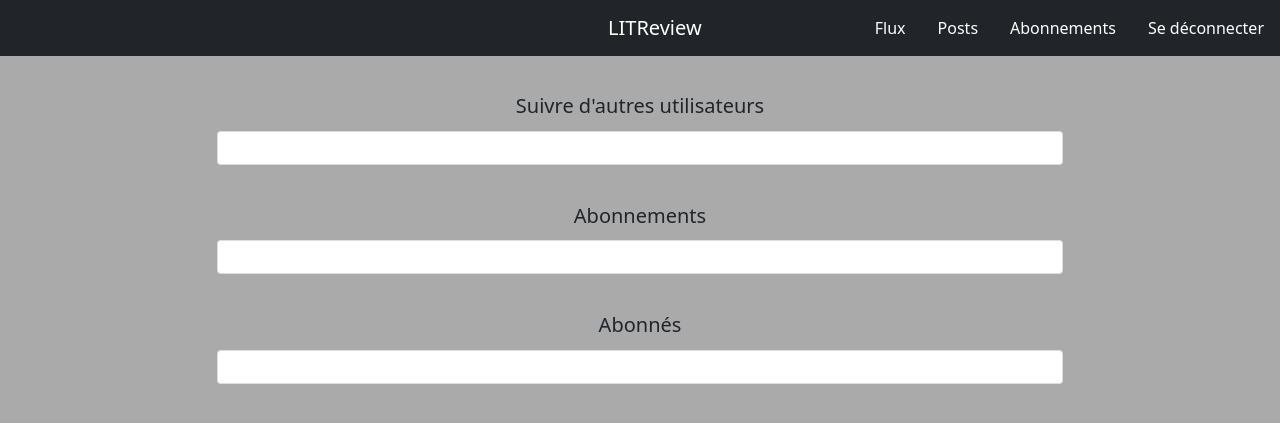
After one commit to ChevallierQ/P9_LITReview, a Django app: page /subscription/ in a window 1280 px wide. The commit adds this page. Shown: the top 423 px of the page. Run offline with Django 3.2, Linux system fonts and the light colour scheme; the visitor is signed in with stand-in values (Sample User, id 1).

Commit message:
Third commit, add/update: reviews, tickets and subscriptions templates.

```diff
--- a/LITReview/urls.py
+++ b/LITReview/urls.py
@@ -13,7 +13,8 @@ urlpatterns = [
     path('logout/', authentification.views.logout_page, name='logout'),
     path('flux/', litreview_app.views.home, name='flux'),
     path('ticket/', litreview_app.views.ticket, name='ticket'),
-    path('review_without_ticket/', litreview_app.views.review_without_ticket, name='review_without_ticket')
+    path('review_without_ticket/', litreview_app.views.review_without_ticket, name='review_without_ticket'),
+    path('subscription/', litreview_app.views.subscription, name='subscription'),
 ]
 
 if settings.DEBUG:
--- /dev/null
+++ b/litreview_app/templates/subscription/subscription.html
@@ -0,0 +1,43 @@
+{% extends "base.html" %}
+{% load static %}
+
+{% block title %}
+    LITReview - Subscription
+{% endblock title %}
+
+{% block styles %}
+    <link rel="stylesheet" type="text/css" href="{% static 'css/subscription.css' %}">
+{% endblock styles %}
+
+{% block content %}
+    <h5>Suivre d'autres utilisateurs</h5>
+    <div class="row flux">
+        <div class="col-8">
+            <div class="card">
+                <div class="card-body">
+
+                </div>
+             </div>
+        </div>
+    </div>
+    <h5>Abonnements</h5>
+    <div class="row flux">
+        <div class="col-8">
+            <div class="card">
+                <div class="card-body">
+
+                </div>
+             </div>
+        </div>
+    </div>
+    <h5>Abonnés</h5>
+    <div class="row flux">
+        <div class="col-8">
+            <div class="card">
+                <div class="card-body">
+
+                </div>
+             </div>
+        </div>
+    </div>
+{% endblock content %}
--- a/litreview_app/views.py
+++ b/litreview_app/views.py
@@ -6,9 +6,10 @@ from . import models
 from . import forms
 
 
+
 @login_required
-def home(request):
-    return render(request, 'flux/flux.html')
+def subscription(request):
+    return render(request, 'subscription/subscription.html')
 
 
 @login_required
@@ -44,3 +45,9 @@ def review_without_ticket(request):
         'review_without_ticket_form': review_without_ticket_form
     }
     return render(request, 'review/review_without_ticket.html', context=context)
+
+
+@login_required
+def home(request):
+    tickets = models.Ticket.objects.all()
+    return render(request, 'flux/flux.html', context={'tickets': tickets})
--- a/static/css/root.css
+++ b/static/css/root.css
@@ -70,3 +70,9 @@ a:hover
 {
     color: #ffffff;
 }
+
+h5
+{
+    text-align: center;
+    margin-top: 3%;
+}
--- a/static/css/ticket.css
+++ /dev/null
@@ -1,4 +0,0 @@
-h5
-{
-    text-align: center;
-}
--- a/templates/base.html
+++ b/templates/base.html
@@ -11,17 +11,17 @@
     <link rel="stylesheet" type="text/css" href="{% static 'css/root.css' %}">
     <title>{% block title %}{% endblock title %}</title>
     {% block styles %}{% endblock styles %}
-    <link rel="shortcut icon" href="{% static 'data/logo.ico' %}"/>
+    <link rel="shortcut icon" type="image/png" href="{% static 'data/favicon.ico' %}"/>
 </head>
 <body>
 
     <div class="bg-dark">
         <div class="row">
             <nav class="col navbar navbar-expand navbar-dark">
-                <a class="navbar-brand" href="">LITReview</a>
+                <a class="navbar-brand" href="{% url 'flux' %}">LITReview</a>
                 <a class="nav-link" href="{% url 'flux' %}">Flux</a>
                 <a class="nav-link" href="">Posts</a>
-                <a class="nav-link" href="">Abonnements</a>
+                <a class="nav-link" href="{% url 'subscription' %}">Abonnements</a>
                 <a class="nav-link" href="{% url 'logout' %}">Se déconnecter</a>
             </nav>
        </div>
--- a/templates/base_connection.html
+++ b/templates/base_connection.html
@@ -10,7 +10,7 @@
     <script src="https://cdn.jsdelivr.net/npm/bootstrap@5.1.3/dist/js/bootstrap.bundle.min.js" integrity="sha384-ka7Sk0Gln4gmtz2MlQnikT1wXgYsOg+OMhuP+IlRH9sENBO0LRn5q+8nbTov4+1p" crossorigin="anonymous"></script>
     <link rel="stylesheet" type="text/css" href="{% static 'css/root_connection.css' %}">
     <title>{% block title %}{% endblock title%}</title>
-    <link rel="shortcut icon" href="{% static 'data/logo.ico' %}"/>
+    <link rel="shortcut icon" type="image/png" href="{% static 'data/favicon.ico' %}"/>
 </head>
 <body>
 
@@ -18,7 +18,7 @@
         <div class="container">
            <div class="row">
               <nav class="col navbar navbar-expand navbar-dark">
-                <a class="navbar-brand" href="">LITReview</a>
+                <a class="navbar-brand" href="{% url 'login' %}">LITReview</a>
               </nav>
            </div>
         </div>
```
Also changed, not shown: litreview_app/templates/flux/flux.html (+8 -5 lines), litreview_app/templates/ticket/ticket.html (+5 -5 lines), litreview_app/migrations/0001_initial.py (added), litreview_app/templates/review/review_without_ticket.html (indentation only), media/dante.jpeg (added), media/dante_slS8avz.jpeg (added), static/css/subscription.css (added), static/data/favicon.ico (renamed from static/data/logo.ico), 4 other files.
